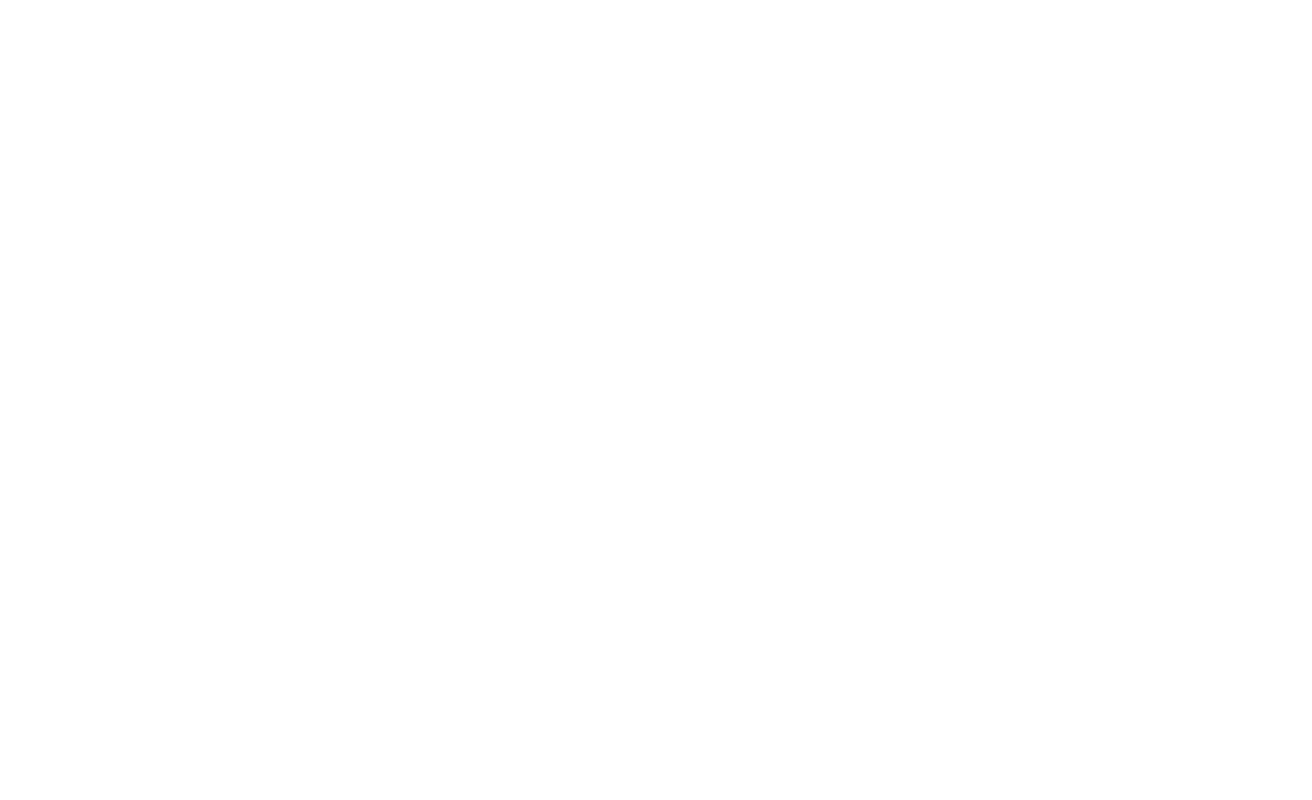
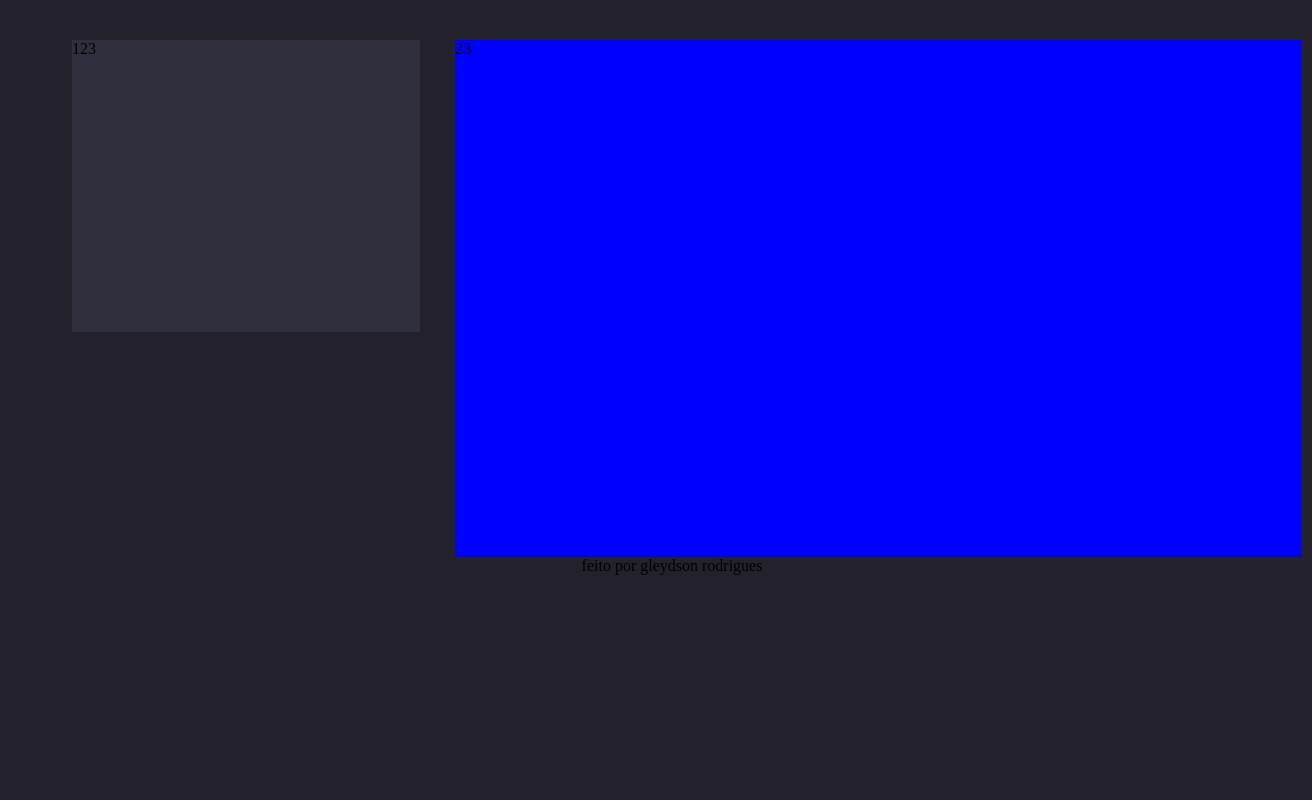
Before and after one commit to gw-rodrigues/desafio_portifolio, a plain HTML site: page index.html in a window 1280 px wide. Shown: the whole page, 1312 px wide, since content can reach past the window. Drawn offline with Linux system fonts and the light colour scheme.

Commit message:
add aside and main; styling aside and main; css grid; find perfect sizing for template aside and main.

```diff
--- a/index.html
+++ b/index.html
@@ -4,9 +4,16 @@
     <meta charset="UTF-8">
     <meta http-equiv="X-UA-Compatible" content="IE=edge">
     <meta name="viewport" content="width=device-width, initial-scale=1.0">
-    <title>Document</title>
+    <title>Portfolio</title>
+    <link rel="stylesheet" href="style.css">
 </head>
 <body>
-
+    <aside>
+        <div class="box round side">123</div>
+    </aside>
+    <main>
+        <div>23</div>
+    </main>
+    <footer>feito por gleydson rodrigues</footer>
 </body>
 </html>
--- a/style.css
+++ b/style.css
@@ -0,0 +1,42 @@
+body {
+    background-color: #22212C;
+    margin: 0;
+    width: 100vw;
+    height: 100vh;
+    display: grid;
+    grid-template-areas:
+        "aside main"
+        "footer footer";
+    margin: 0 2em 0 2em;
+}
+
+aside{
+    grid-area: aside;
+    width: 21.7499999em;
+    height: 18.25em;
+    background-color: red;
+    margin: 2.5em 0 0 2.5em;
+    align-content: center;
+}
+
+main {
+    grid-area: main;
+    width: 66.112vw;
+    margin: 2.5em 0 0 1.5em;
+    background-color: blue;
+}
+
+footer {
+    grid-area: footer;
+    text-align: center;
+}
+
+.box {
+    background-color: #302F3D;
+    width: 100%;
+    height: 292px   ;
+}
+
+.side {
+
+}
```
Also changed, not shown: bg.png (added).
